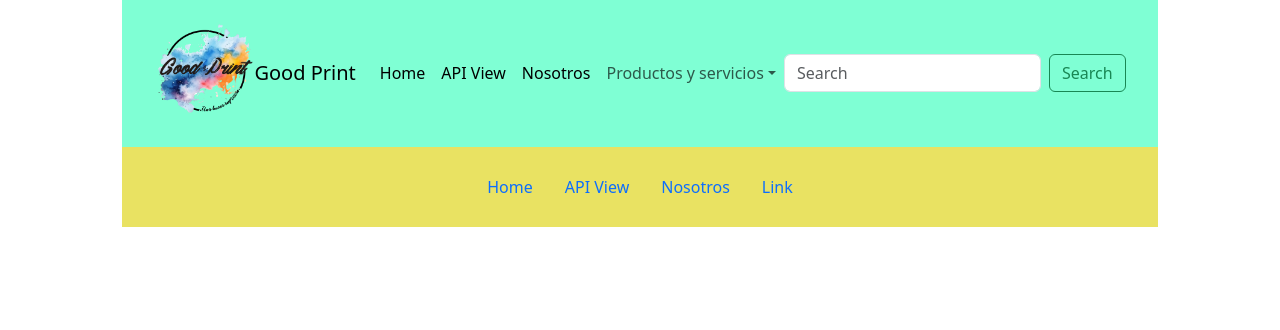
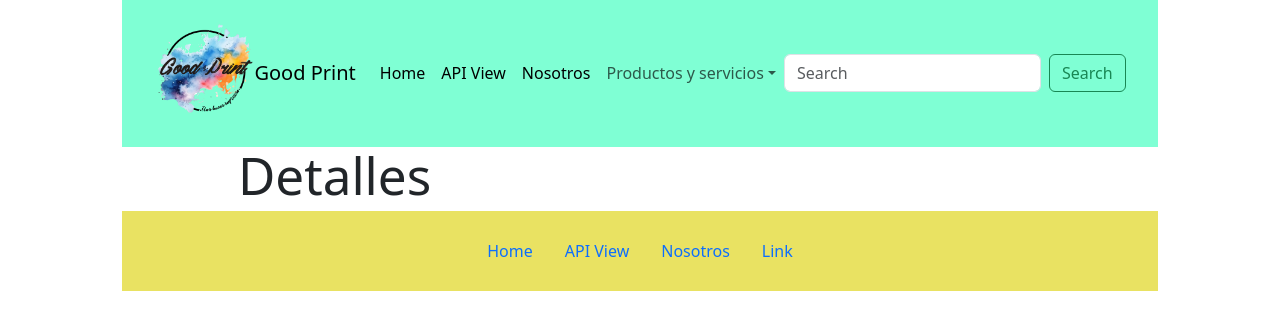
Before and after one commit to Jonayj0/Good-Print, a React (Vite) app in the folder frontend/my-react-app/: page /detalles-producto in a window 1280 px wide. Shown: the top 330 px of the page. Built offline with nearby package versions, Linux system fonts and the light colour scheme; no server answers.

Commit message:
añadida vista detalles producto

```diff
--- a/frontend/my-react-app/src/App.jsx
+++ b/frontend/my-react-app/src/App.jsx
@@ -4,6 +4,7 @@ import ApiView from './views/apiView';
 import Nosotros from './views/nosotros';
 import Navbar from './components/navbar';
 import Footer from './components/footer';
+import DetallesProducto from './views/detallesProducto';
 
 function App() {
   return (
@@ -14,6 +15,7 @@ function App() {
           <Route path="/" element={<Home />} />
           <Route path="/api-view" element={<ApiView />} />
           <Route path="/nosotros" element={<Nosotros />} />
+          <Route path="/detalles-producto" element={<DetallesProducto />} />
         </Routes>
         <Footer />
       </div>
--- a/frontend/my-react-app/src/components/card-productos.jsx
+++ b/frontend/my-react-app/src/components/card-productos.jsx
@@ -10,7 +10,7 @@ function CardProductos({ name, description, price, image_url }) {
                 <h5 className="card-title">{name}</h5>
                 <p className="card-text">{description}</p>
                 <p className="card-text"><strong>Price: </strong>{price}<strong>€</strong></p>
-                <Link to="#" className="btn btn-primary">
+                <Link to="/detalles-producto" className="btn btn-primary">
                     Ver Detalles
                 </Link>
             </div>
--- /dev/null
+++ b/frontend/my-react-app/src/style/detalles-producto.css
@@ -0,0 +1,7 @@
+.detalles-producto {
+    position: relative;
+    width: 100%;
+    max-width: 80%; /* Ajusta el tamaño máximo según sea necesario */
+    height: auto;
+    overflow: hidden; /* Asegura que la imagen no desborde el contenedor */
+  }
--- /dev/null
+++ b/frontend/my-react-app/src/views/detallesProducto.jsx
@@ -0,0 +1,15 @@
+import { useContext, useEffect } from "react";
+import { Context } from "../store/AppContext";
+import "../style/detalles-producto.css";
+
+function DetallesProducto() {
+    const { store, actions } = useContext(Context);
+
+    return (
+        <div className="detalles-producto container">
+            <h1>Detalles</h1>
+        </div>
+    );
+}
+
+export default DetallesProducto;
```
